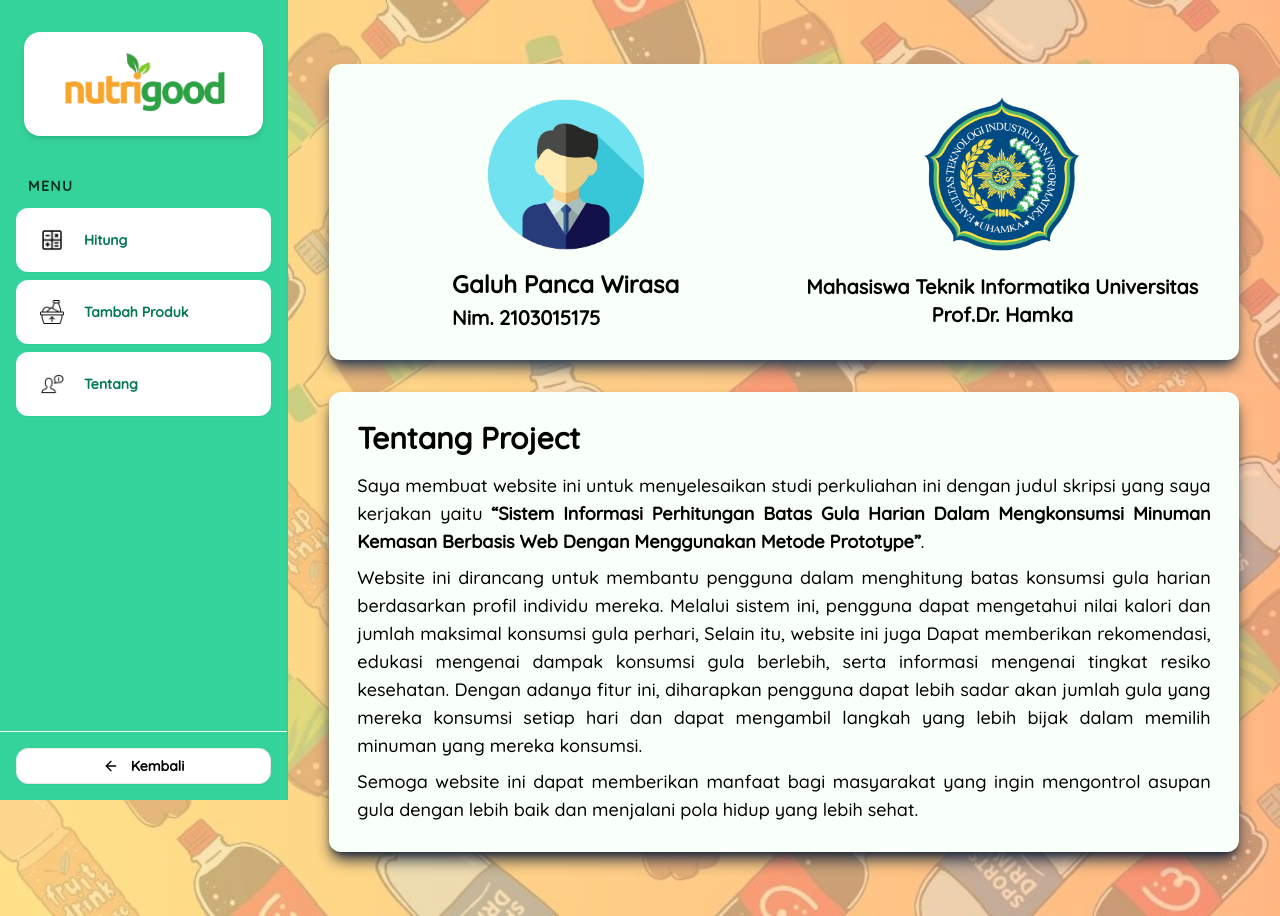
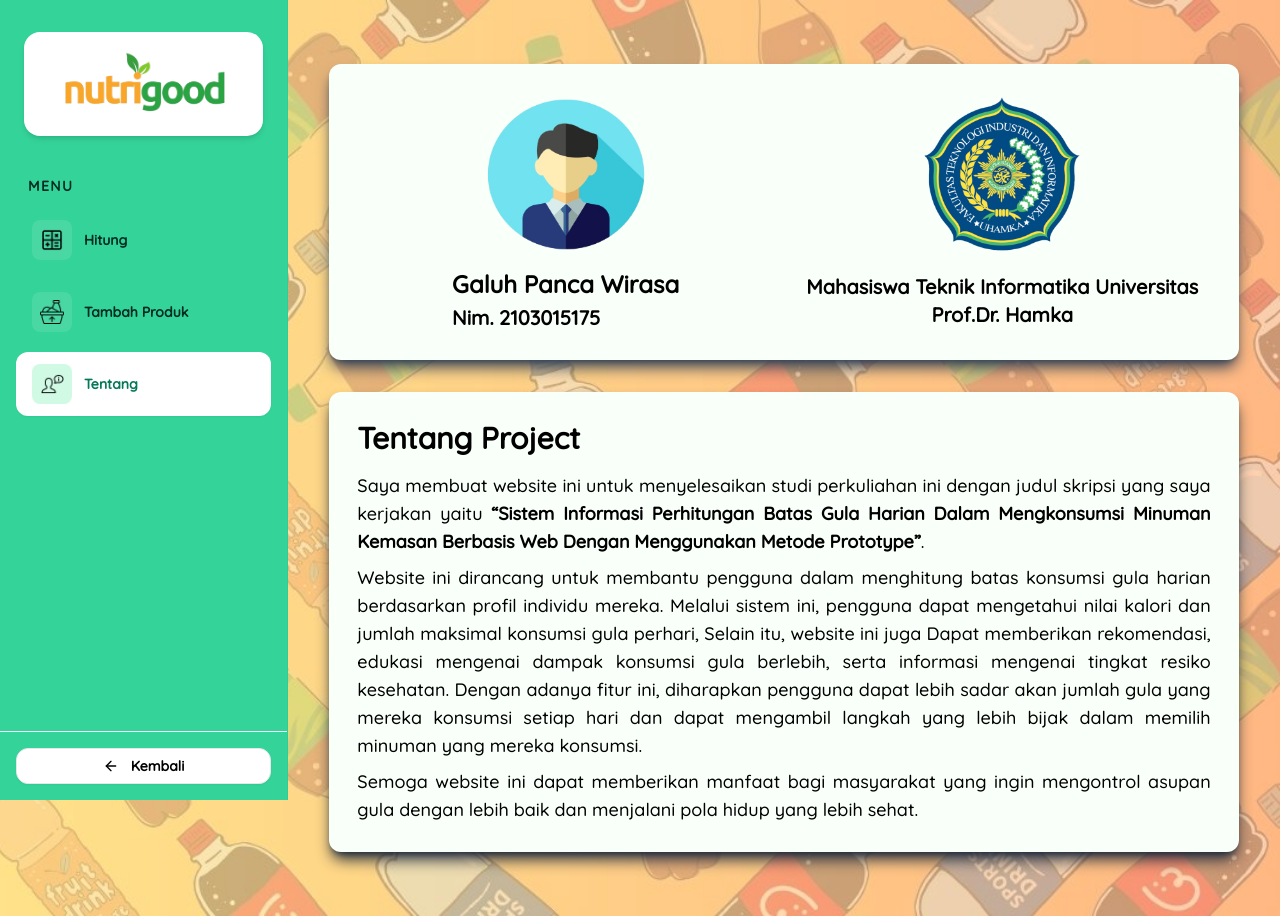
Before and after one commit to GaluhPncWirs/consumption-limit-for-packaged-beverages, a Next.js app: page /mainContent/about in a window 1280 px wide. Built offline with nearby package versions, Linux system fonts and the light colour scheme; no server answers.

Commit message:
style(selesai untuk merombak ui/ux dan code di halaman perhitungan konsumsi minuman): :lipstick:

```diff
--- a/src/app/(pages)/mainContent/calculateBeverage/page.tsx
+++ b/src/app/(pages)/mainContent/calculateBeverage/page.tsx
@@ -101,7 +101,7 @@ export default function CalculateBeverages() {
     watch,
     handleSubmit,
     reset,
-    formState: { errors, isSubmitting, isSubmitted },
+    formState: { errors, isSubmitted },
   } = useForm<searchKeyworSchema>({
     resolver: zodResolver(searchKeywordSchema),
   });
@@ -111,6 +111,21 @@ export default function CalculateBeverages() {
     (resultCalculation?.fillBottles?.length ?? 0) - 2,
     0,
   );
+
+  useEffect(() => {
+    async function decodeToken() {
+      try {
+        const req = await fetch("/api/tokenJWT/decodeTokenJWT");
+        const res = await req.json();
+        if (res.status) {
+          setMaksimalGulaHarianPengguna(res.data.result);
+        }
+      } catch (err) {
+        console.log("Gagal decode token", err);
+      }
+    }
+    decodeToken();
+  }, []);
 
   useEffect(() => {
     reset({
@@ -247,21 +262,6 @@ export default function CalculateBeverages() {
     setResultCalculation(result);
   }
 
-  useEffect(() => {
-    async function decodeToken() {
-      try {
-        const req = await fetch("/api/tokenJWT/decodeTokenJWT");
-        const res = await req.json();
-        if (res.status) {
-          setMaksimalGulaHarianPengguna(res.data.result);
-        }
-      } catch (err) {
-        console.log("Gagal decode token", err);
-      }
-    }
-    decodeToken();
-  }, []);
-
   function handleItemClick(item: DataBeverage) {
     setSelectedProduct(item);
     setNameProduct(item.nameProduct);
@@ -379,10 +379,7 @@ export default function CalculateBeverages() {
                 {isOpenSearchProduct && (
                   <div>
                     {keyword !== "" && (
-                      <CommandList
-                        className="absolute w-1/2 z-50 rounded-xl border border-slate-200 bg-white p-2 shadow-xl
-"
-                      >
+                      <CommandList className="absolute w-1/2 z-50 rounded-xl border border-slate-200 bg-white p-2 shadow-xl">
                         {searchResult.length > 0 ? (
                           <CommandGroup heading="Pilih Produk Minuman">
                             {searchResult.map((item) => (
--- a/src/components/button/content.js
+++ b/src/components/button/content.js
@@ -17,9 +17,8 @@ import { useDeleteToken } from "@/store/useDeleteToken/state";
 import { useEffect } from "react";
 import { useShallow } from "zustand/shallow";
 
-export default function ButtonBack() {
+export default function ButtonBack({ pathName }) {
   const { push } = useRouter();
-  // const curentLocation = useLocationPage((state) => state.curentLocationPage);
   const { setDeleteToken, isDeleteToken } = useDeleteToken(
     useShallow((state) => ({
       setDeleteToken: state.setDeleteToken,
@@ -38,8 +37,8 @@ export default function ButtonBack() {
 
   return (
     <>
-      {/* {curentLocation === "/mainContent/addProduct" ||
-      curentLocation === "/mainContent/about" ? (
+      {pathName === "/mainContent/addProduct" ||
+      pathName === "/mainContent/about" ? (
         <Button
           variant="outline"
           className="flex w-full items-center gap-3 rounded-xl px-4 py-3 text-sm font-semibold transition-colors hover:bg-white/20"
@@ -78,38 +77,7 @@ export default function ButtonBack() {
             </DialogFooter>
           </DialogContent>
         </Dialog>
-      )} */}
-
-      <Dialog>
-        <DialogTrigger asChild>
-          <Button
-            variant="outline"
-            className="flex w-full items-center gap-3 rounded-xl px-4 py-3 text-sm font-semibold transition-colors hover:bg-white/20"
-          >
-            <ArrowLeft className="size-6" />
-            <span>Kembali</span>
-          </Button>
-        </DialogTrigger>
-        <DialogContent>
-          <DialogHeader>
-            <DialogTitle>Konfirmasi Keluar</DialogTitle>
-            <DialogDescription>
-              Apakah kamu ingin kembali ke halaman awal ?
-            </DialogDescription>
-          </DialogHeader>
-          <DialogFooter>
-            <DialogClose asChild>
-              <Button variant="outline">Batal</Button>
-            </DialogClose>
-            <Button
-              onClick={() => setDeleteToken(true)}
-              className="bg-[#54C392] hover:bg-green-500 text-black"
-            >
-              Oke
-            </Button>
-          </DialogFooter>
-        </DialogContent>
-      </Dialog>
+      )}
     </>
   );
 }
--- a/src/components/pathSidebar/content.js
+++ b/src/components/pathSidebar/content.js
@@ -2,7 +2,7 @@ import Link from "next/link";
 import Image from "next/image";
 import ButtonBack from "../button/content";
 
-export default function PathNavbar() {
+export default function PathNavbar({ pathName }) {
   return (
     <>
       {/* Logo */}
@@ -29,14 +29,22 @@ export default function PathNavbar() {
           {/* Hitung */}
           <Link
             href="/mainContent/calculateBeverage"
-            className={`group flex items-center gap-3 rounded-xl px-4 py-3 transition-all duration-200 bg-white text-emerald-700 shadow-sm`}
+            className={`group flex items-center gap-3 rounded-xl px-4 py-3 transition-all duration-200 ${
+              pathName === "/mainContent/calculateBeverage"
+                ? "bg-white text-emerald-700 shadow-sm"
+                : "text-emerald-950 hover:bg-white/20"
+            }`}
           >
             <div
-              className={`flex size-10 shrink-0 items-center justify-center rounded-lg transition-color`}
+              className={`flex size-10 shrink-0 items-center justify-center rounded-lg transition-colors ${
+                pathName === "/mainContent/calculateBeverage"
+                  ? "bg-emerald-100"
+                  : "bg-white/10 group-hover:bg-white/20"
+              }`}
             >
               <Image
                 src={`/images/global/calculate.png`}
-                alt="Calculate"
+                alt=""
                 width={200}
                 height={200}
                 className="size-6"
@@ -50,14 +58,22 @@ export default function PathNavbar() {
           {/* Tambah Produk */}
           <Link
             href="/mainContent/addProduct"
-            className={`group flex items-center gap-3 rounded-xl px-4 py-3 transition-all duration-200 bg-white text-emerald-700 shadow-sm`}
+            className={`group flex items-center gap-3 rounded-xl px-4 py-3 transition-all duration-200 ${
+              pathName === "/mainContent/addProduct"
+                ? "bg-white text-emerald-700 shadow-sm"
+                : "text-emerald-950 hover:bg-white/20"
+            }`}
           >
             <div
-              className={`flex size-10 shrink-0 items-center justify-center rounded-lg transition-colors `}
+              className={`flex size-10 shrink-0 items-center justify-center rounded-lg transition-colors ${
+                pathName === "/mainContent/addProduct"
+                  ? "bg-emerald-100"
+                  : "bg-white/10 group-hover:bg-white/20"
+              }`}
             >
               <Image
                 src={`/images/global/addProduct.png`}
-                alt="Add Product"
+                alt=""
                 width={200}
                 height={200}
                 className="size-6"
@@ -71,10 +87,18 @@ export default function PathNavbar() {
           {/* Tentang */}
           <Link
             href="/mainContent/about"
-            className={`group flex items-center gap-3 rounded-xl px-4 py-3 transition-all duration-200 bg-white text-emerald-700 shadow-sm`}
+            className={`group flex items-center gap-3 rounded-xl px-4 py-3 transition-all duration-200 ${
+              pathName === "/mainContent/about"
+                ? "bg-white text-emerald-700 shadow-sm"
+                : "text-emerald-950 hover:bg-white/20"
+            }`}
           >
             <div
-              className={`flex size-10 shrink-0 items-center justify-center rounded-lg transition-colors`}
+              className={`flex size-10 shrink-0 items-center justify-center rounded-lg transition-colors ${
+                pathName === "/mainContent/about"
+                  ? "bg-emerald-100"
+                  : "bg-white/10 group-hover:bg-white/20"
+              }`}
             >
               <Image
                 src={`/images/global/aboutMe.png`}
@@ -93,7 +117,7 @@ export default function PathNavbar() {
 
       {/* Bottom Action */}
       <div className="border-t border-slate-100 p-4">
-        <ButtonBack />
+        <ButtonBack pathName={pathName} />
       </div>
     </>
   );
--- a/src/layout/mainSystem/content.js
+++ b/src/layout/mainSystem/content.js
@@ -35,7 +35,7 @@ export default function MainContentLayout({ children, path }) {
     <div className="relative flex min-h-screen">
       <aside className="hidden md:block md:w-64 xl:w-72">
         <div className="fixed inset-y-0 left-0 flex w-64 flex-col border-r border-emerald-500/20 bg-emerald-400 xl:w-72">
-          <PathNavbar />
+          <PathNavbar pathName={path} />
         </div>
       </aside>
 
```
